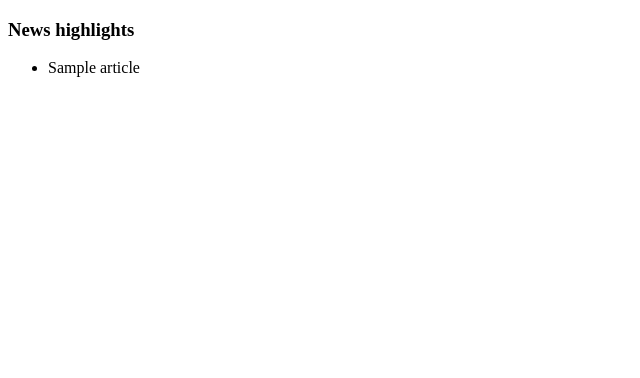
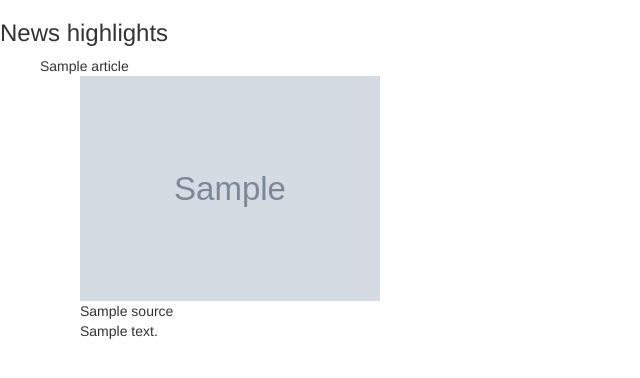
Before and after one commit to KageniJK/news-highlights, a Flask app: template app/templates/index.html in a window 1280 px wide. Shown: the top 378 px of the page, without its empty margins (0-640 px from the left). Run offline with Flask 2, Linux system fonts and the light colour scheme; the template is opened without the code that fills it: most values are stand-ins (such as "Sample title", 1, 10 or a date in 2020); grey boxes marked "Sample" are stand-in pictures; some libraries are stand-ins or nearby versions.

Commit message:
added custom stylesheet

```diff
--- a/app/__init__.py
+++ b/app/__init__.py
@@ -1,5 +1,9 @@
 from flask import Flask
 from config import config_options
+from flask_bootstrap import Bootstrap
+
+
+bootstrap = Bootstrap()
 
 
 def create_app(config_name):
@@ -12,6 +16,8 @@ def create_app(config_name):
     from .main import main as main_blueprint
     app.register_blueprint(main_blueprint)
 
+    bootstrap.init_app(app)
+
     from .requests import configure_request
     configure_request(app)
 
--- a/app/main/views.py
+++ b/app/main/views.py
@@ -2,6 +2,7 @@ from flask import render_template
 from ..requests import get_news
 from . import main
 from ..models import News_article
+
 
 @main.route('/')
 def index():
--- /dev/null
+++ b/app/static/index.css
@@ -0,0 +1,9 @@
+img {
+    max-height: 300px;
+    max-width: 300px;
+}
+
+ul
+{
+    list-style-type: none;
+}
--- a/app/templates/base.html
+++ b/app/templates/base.html
@@ -1,8 +1,13 @@
-<!DOCTYPE html>
+{% extends 'bootstrap/base.html'%}
+
 <html lang="en">
 <head>
     <meta charset="UTF-8">
-    <title>1</title>
+    {% if title %}
+        <title>{{ title }}</title>
+    {% else %}
+        <title>News app</title>
+    {% endif %}
 </head>
 <body>
     {% block content %}
--- a/app/templates/index.html
+++ b/app/templates/index.html
@@ -3,9 +3,19 @@
 {% block content %}
 <h3>News highlights</h3>
 
+{% block styles %}
+    {{super()}}
+<link rel="stylesheet" href="{{url_for('static',filename = 'index.css')}}">
+{% endblock %}
 {% for article in articles %}
 <ul>
-    <li>{{article.title}}</li>
+    <li>{{article.title}}
+        <ul>
+            <img src="{{article.picture}}" alt="image">
+            <li>{{article.source}}</li>
+            <li>{{article.description}}</li>
+        </ul>
+    </li>
 </ul>
 {% endfor %}
 
```
